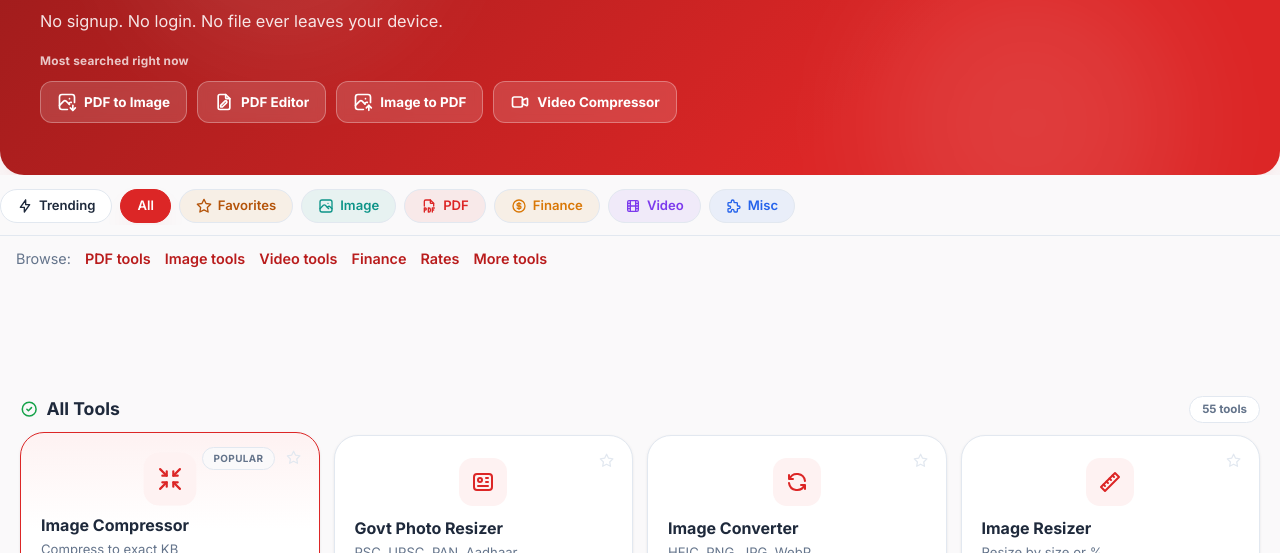
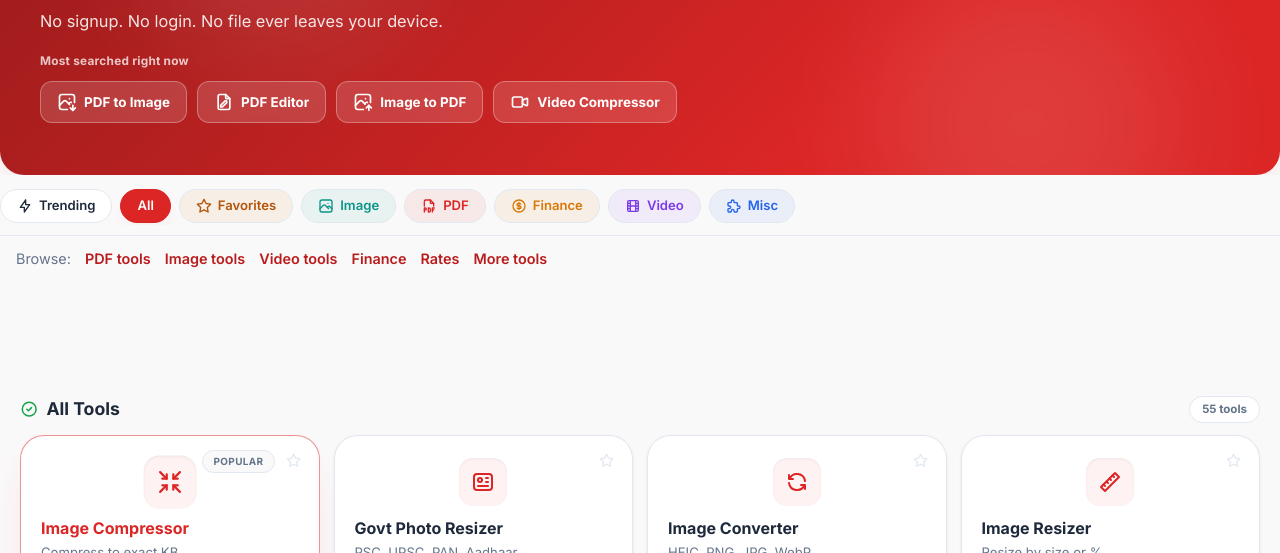
Before and after one commit to cridorainfo/toolshoppy, a website: page index.html in a window 1280 px wide. In both pictures the pointer is over the element 169 px from the left and 770 px from the top of the page. Shown: the part 247-800 px from the top of the page. Drawn offline with Linux system fonts and the light colour scheme.

Commit message:
Match tool-card hover effect exactly to the reference design
- .tool-card:hover: drop the background tint and translateY lift,
  replace with a semi-transparent red border (rgba(220,38,38,0.5))
  and a larger red-tinted shadow — matches the reference's
  hover:border-brand-500/50 + hover:shadow-xl hover:shadow-brand-500/5
- Add .tool-card:hover h3 { color: var(--primary) } — title turns
  brand-red on hover, matching group-hover:text-brand-600
- Remove .featured-grid .tool-card:hover's gradient-tint override so
  homepage cards use the same plain-background hover as everywhere else
- Icon tile keeps the existing scale(1.1) hover + adds a subtle inset
  shadow (shadow-inner) to match the reference's icon tile treatment

```diff
--- a/assets/css/main.css
+++ b/assets/css/main.css
@@ -451,13 +451,8 @@ button { font-family: inherit; cursor: pointer; }
   min-height: 156px;
 }
 .tool-card:hover {
-  border-color: var(--primary);
-  background: var(--primary-tint);
-  box-shadow: var(--shadow-md);
-  transform: translateY(-3px);
-}
-:root[data-theme="dark"] .tool-card:hover {
-  background: rgba(220,38,38, 0.08);
+  border-color: rgba(220,38,38,0.5);
+  box-shadow: 0 20px 40px -12px rgba(220,38,38,0.15);
 }
 .tool-card .icon {
   display: flex;
@@ -484,6 +479,7 @@ button { font-family: inherit; cursor: pointer; }
 .tool-card .icon .icon-tile {
   background: var(--primary-tint);
   color: var(--primary);
+  box-shadow: inset 0 1px 3px rgba(0,0,0,0.06);
 }
 :root[data-theme="dark"] .tool-card .icon .icon-tile {
   background: rgba(220,38,38, 0.16);
@@ -494,7 +490,9 @@ button { font-family: inherit; cursor: pointer; }
   font-weight: 700;
   margin-bottom: 4px;
   line-height: 1.3;
-}
+  transition: color .2s ease;
+}
+.tool-card:hover h3 { color: var(--primary); }
 .tool-card p {
   font-size: 0.82rem;
   color: var(--text-muted);
@@ -2276,15 +2274,6 @@ button { font-family: inherit; cursor: pointer; }
 .tool-card-badge--new { background: var(--bg); color: var(--text-muted); border-color: var(--border); }
 :root[data-theme="dark"] .tool-card-badge { background: rgba(148,163,184,0.14); color: var(--text-muted); border-color: var(--border); }
 :root[data-theme="dark"] .tool-card-badge--new { background: rgba(148,163,184,0.14); color: var(--text-muted); border-color: var(--border); }
-
-.featured-grid .tool-card:hover {
-  border-color: var(--primary);
-  background: linear-gradient(180deg, var(--primary-tint) 0%, var(--card) 55%);
-  box-shadow: var(--shadow);
-}
-:root[data-theme="dark"] .featured-grid .tool-card:hover {
-  background: linear-gradient(180deg, rgba(220,38,38, 0.14) 0%, var(--card) 55%);
-}
 
 /* Coming Soon cards: calmer, clearly non-interactive */
 .tool-grid .tool-card { cursor: default; }
```
